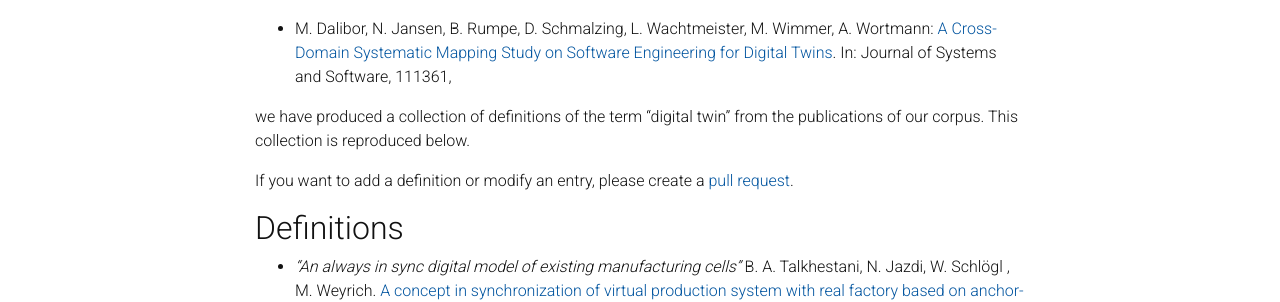
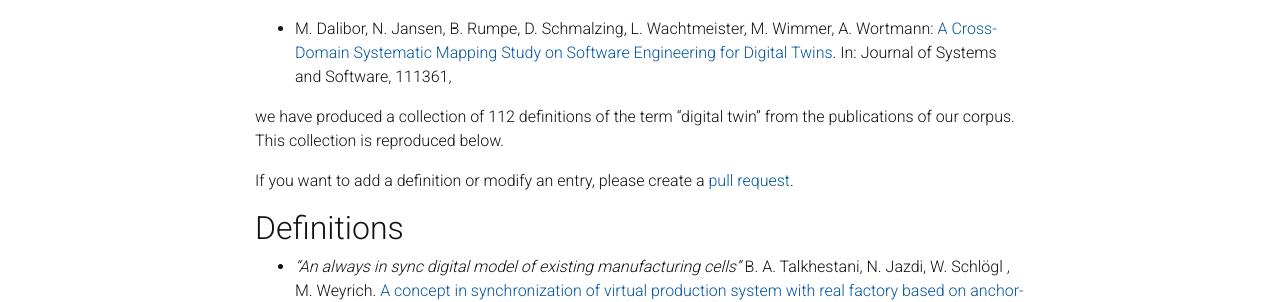
Before and after one commit to awortmann/awortmann.github.io, a Jekyll site: the page built from _pages/topics/digital_twin_definitions.md, in a window 1280 px wide and 900 px high. Shown: the part 223-525 px from the top of the window. Built offline with Jekyll 4.4.1, drawn with Linux system fonts in a browser that asks for light colours; nearby versions of some CDN libraries; a style sheet for code colours, icons or effects is not loaded.

Commit message:
Minor update

```diff
--- a/Gemfile
+++ b/Gemfile
@@ -9,4 +9,5 @@
     gem 'unicode_utils'
     gem 'jekyll-seo-tag'
     #gem 'jekyll-twitter-plugin'
+    gem 'jekyll-sitemap'
 end
--- a/_config.yml
+++ b/_config.yml
@@ -11,9 +11,10 @@
   Hosted by <a href="https://pages.github.com/" target="_blank">GitHub Pages</a>.
   Photos from <a href="https://unsplash.com" target="_blank">Unsplash</a>.
 
-url:  # the base hostname & protocol for your site
+url: "https://awortmann.github.io" # the base hostname & protocol for your site
 baseurl: # the subpath of your site, e.g. /blog/
 last_updated: false # set to true if you want to display last updated in the footer
+
 
 # -----------------------------------------------------------------------------
 # Layout
@@ -131,6 +132,7 @@
   # - bootstrap
   # - material-sass
 
+
 # -----------------------------------------------------------------------------
 # Jekyll Scholar
 # -----------------------------------------------------------------------------
--- a/_pages/topics/digital_twin_definitions.md
+++ b/_pages/topics/digital_twin_definitions.md
@@ -10,7 +10,7 @@
 
 - M. Dalibor, N. Jansen, B. Rumpe, D. Schmalzing, L. Wachtmeister, M. Wimmer, A. Wortmann: [A Cross-Domain Systematic Mapping Study on Software Engineering for Digital Twins](https://awortmann.github.io/downloads/preprints/2022/Systematic_Mapping_Study_on_Digital_Twins__DT_SMS.pdf). In: Journal of Systems and Software, 111361,
 
-we have produced a collection of definitions of the term "digital twin" from the publications of our corpus. This collection is reproduced below.
+we have produced a collection of 112 definitions of the term "digital twin" from the publications of our corpus. This collection is reproduced below.
 
 If you want to add a definition or modify an entry, please create a [pull request](https://github.com/awortmann/awortmann.github.io/blob/master/_pages/topics/digital_twin_definitions_.md).
 
```
Also changed, not shown: _pages/research.md (+2 -4 lines).
